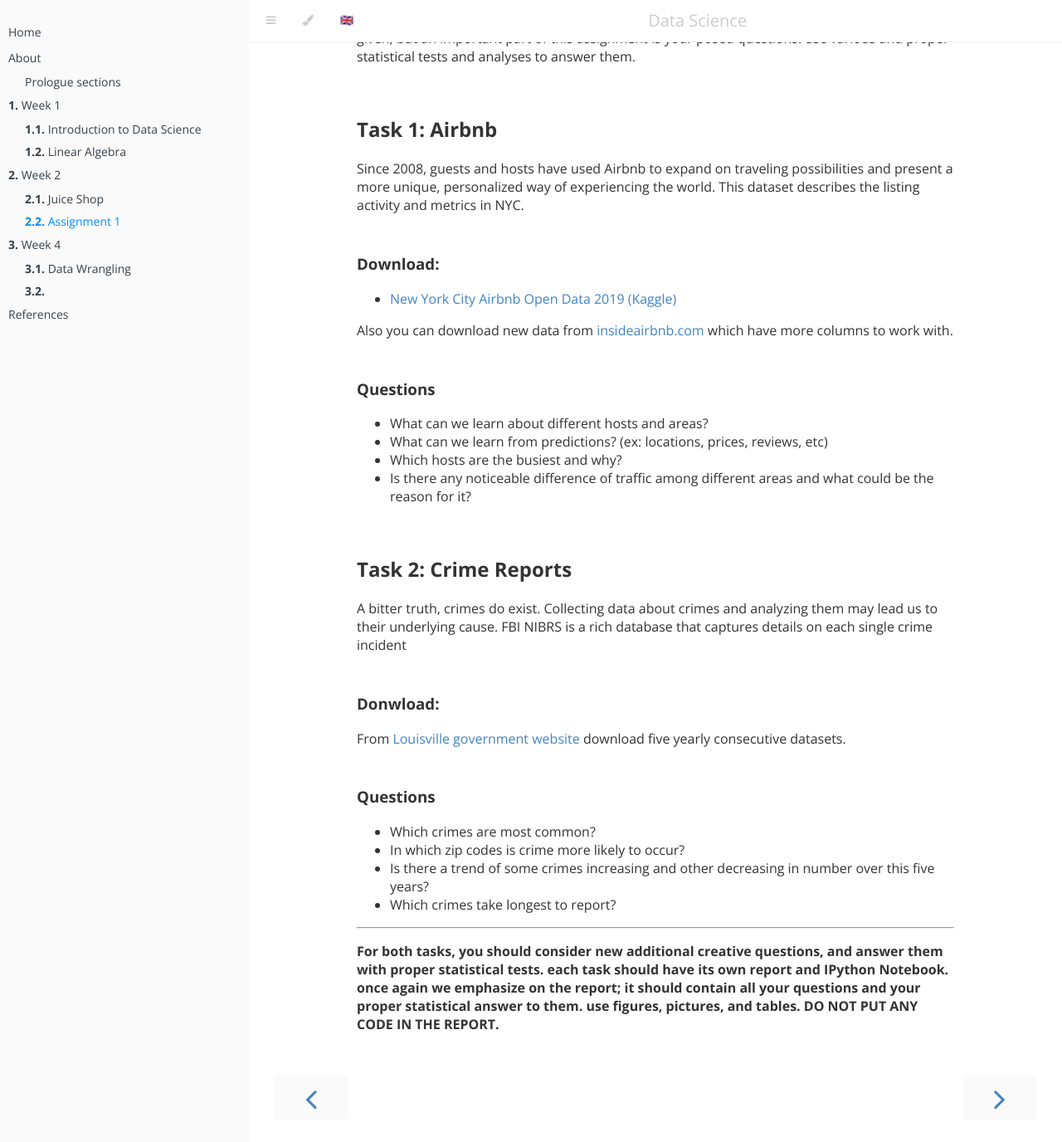
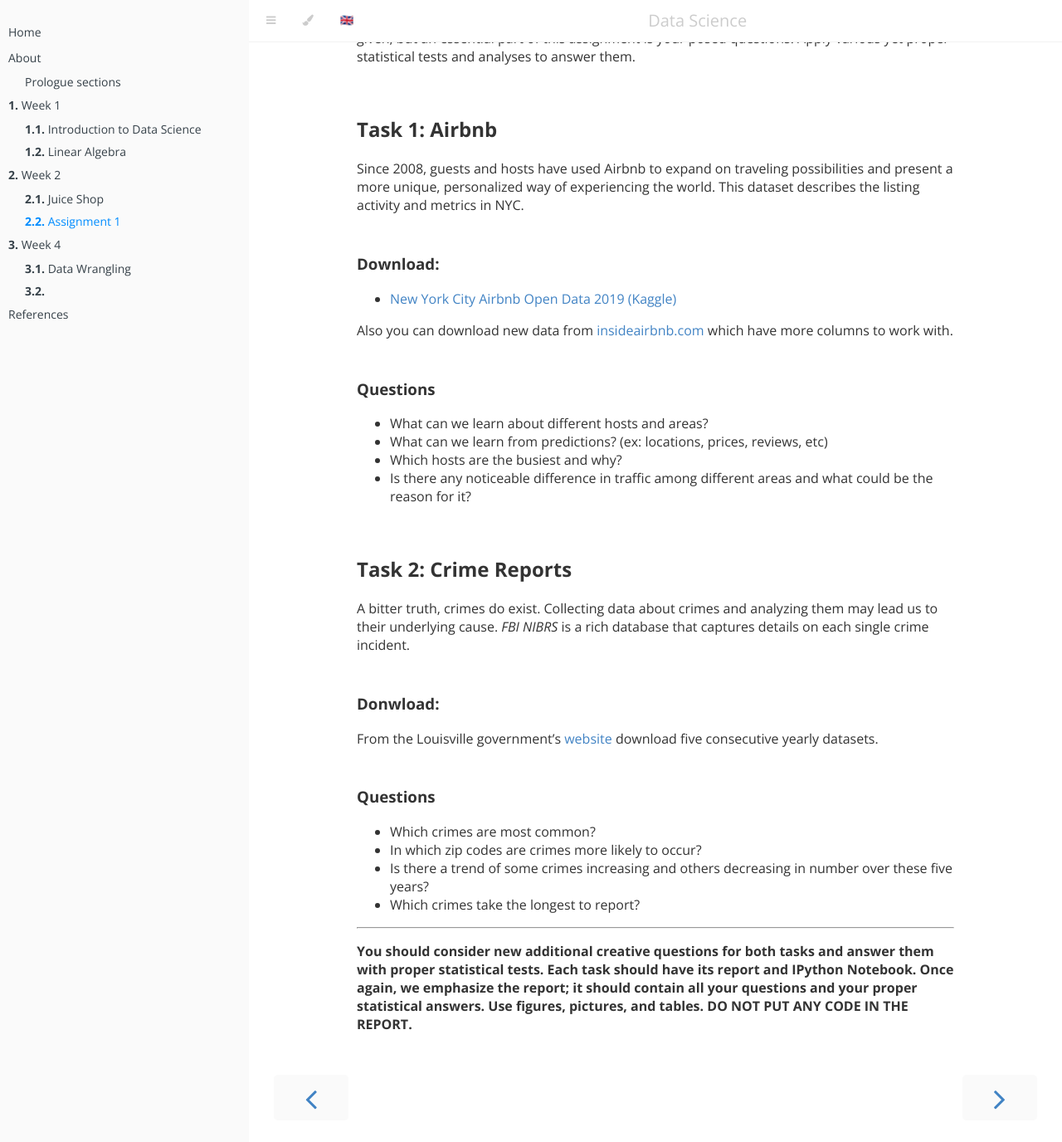
Before and after one commit to Sk7w4tch3r/CS-SBU-DataScience, a Jekyll site: the page built from chapters/chapter2-3/02-q.md, in a window 1280 px wide and 1400 px high, scrolled down 210 px. Shown: the top 1376 px of the window at 83% size. Built offline with Jekyll 4.4.1, drawn with Linux system fonts in a browser that asks for light colours; nearby versions of some CDN libraries; some of the changed text lies outside the part shown.

Commit message:
Update 02-q.md

```diff
--- a/chapters/chapter2-3/02-q.md
+++ b/chapters/chapter2-3/02-q.md
@@ -5,7 +5,7 @@
 ---
 
 # Statistical Analysis
-This Assignment consists of two tasks. in each task, a dataset is given. use [descriptive statistics](https://en.wikipedia.org/wiki/Descriptive_statistics) and [inferential statistics](https://en.wikipedia.org/wiki/Statistical_inference) to write a report about that dataset. for inspiration, some questions are given, but an important part of this assignment is your posed questions. use various and proper statistical tests and analyses to answer them.
+This assignment consists of two tasks. In each task, a dataset is given. Use [descriptive statistics](https://en.wikipedia.org/wiki/Descriptive_statistics) and [inferential statistics](https://en.wikipedia.org/wiki/Statistical_inference) to write a report about that dataset. For inspiration, some questions are given, but an essential part of this assignment is your posed questions. Apply various yet proper statistical tests and analyses to answer them.
 
 
 
@@ -20,21 +20,21 @@
 - What can we learn about different hosts and areas?
 - What can we learn from predictions? (ex: locations, prices, reviews, etc)
 - Which hosts are the busiest and why?
-- Is there any noticeable difference of traffic among different areas and what could be the reason for it?
+- Is there any noticeable difference in traffic among different areas and what could be the reason for it?
 
 ## Task 2: Crime Reports
 
-A bitter truth, crimes do exist. Collecting data about crimes and analyzing them may lead us to their underlying cause. FBI NIBRS is a rich database that captures details on each single crime incident
+A bitter truth, crimes do exist. Collecting data about crimes and analyzing them may lead us to their underlying cause. *FBI NIBRS* is a rich database that captures details on each single crime incident.
 
 ### Donwload:
-From [Louisville government website](https://data.louisvilleky.gov/dataset/crime-reports) download five yearly consecutive datasets.
+From the Louisville government's [website](https://data.louisvilleky.gov/dataset/crime-reports) download five consecutive yearly datasets.
 
 ### Questions
 - Which crimes are most common?
-- In which zip codes is crime more likely to occur?
-- Is there a trend of some crimes increasing and other decreasing in number over this five years?
-- Which crimes take longest to report?
+- In which zip codes are crimes more likely to occur?
+- Is there a trend of some crimes increasing and others decreasing in number over these five years?
+- Which crimes take the longest to report?
 
 
 ****
-__For both tasks, you should consider new additional creative questions, and answer them with proper statistical tests. each task should have its own report and IPython Notebook. once again we emphasize on the report; it should contain all your questions and your proper statistical answer to them. use figures, pictures, and tables. DO NOT PUT ANY CODE IN THE REPORT.__
+__You should consider new additional creative questions for both tasks and answer them with proper statistical tests. Each task should have its report and IPython Notebook. Once again, we emphasize the report; it should contain all your questions and your proper statistical answers. Use figures, pictures, and tables. DO NOT PUT ANY CODE IN THE REPORT.__
```
